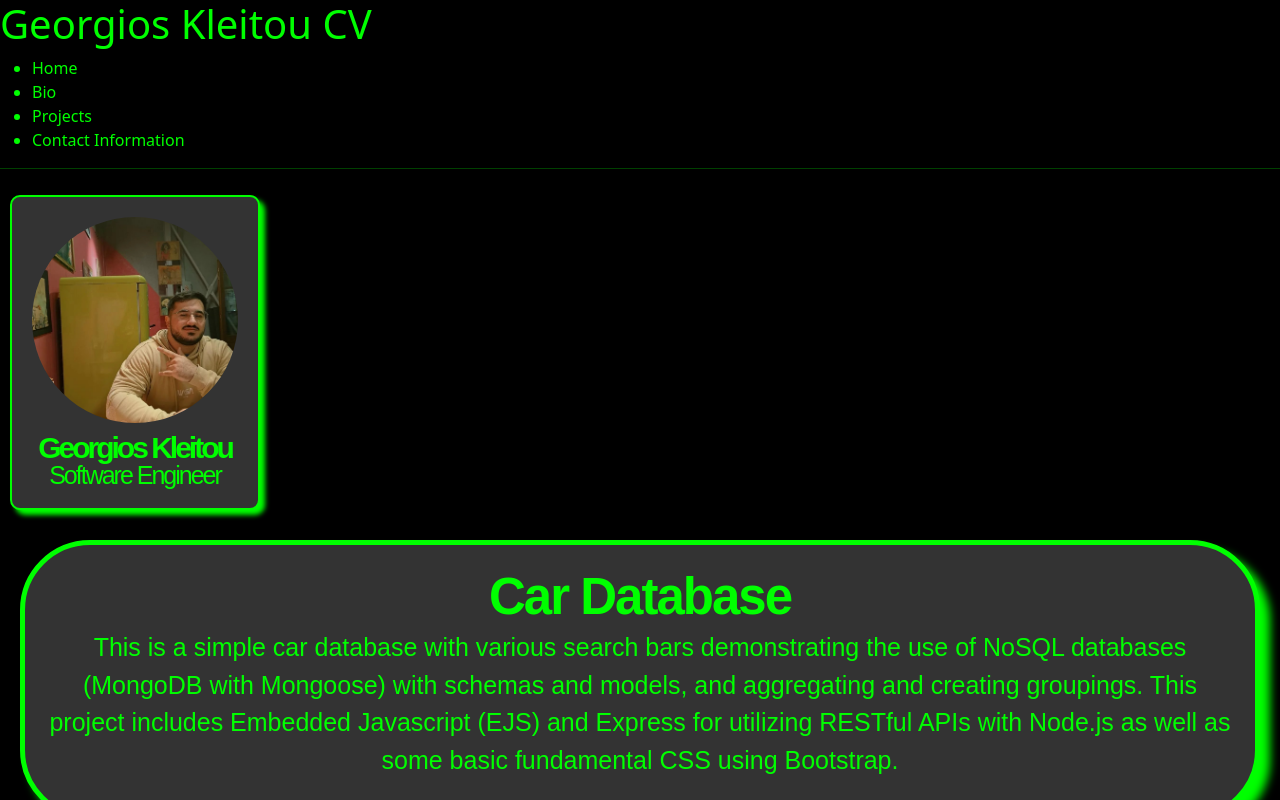
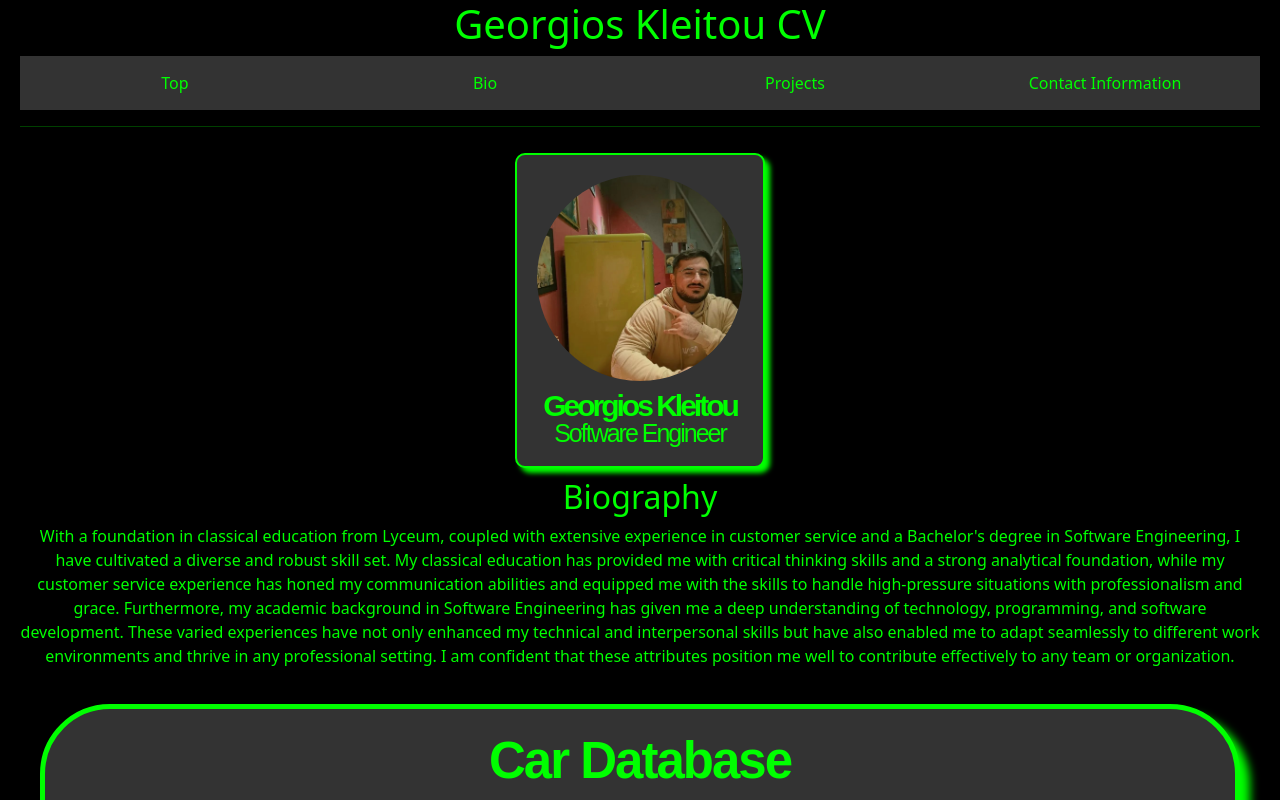
Before and after one commit to KleitouG/PortfolioCV, a React (Vite) app: page / in a window 1280 px wide. Shown: the top 800 px of the page. Built offline with nearby package versions, Linux system fonts and the light colour scheme.

Commit message:
Updated NavBar, included Bio

```diff
--- a/src/App.jsx
+++ b/src/App.jsx
@@ -2,6 +2,7 @@ import Header from "./Header"
 import Footer from "./Footer"
 import Projects from "./Projects"
 import First from "./First"
+import Bio from "./Bio"
 import 'bootstrap/dist/css/bootstrap.min.css';
 
 function App() {
@@ -9,6 +10,7 @@ function App() {
   <>
     <Header/>
     <First/>
+    <Bio/>
     <Projects/>
     <Footer/>
   </>
--- a/src/Bio.jsx
+++ b/src/Bio.jsx
@@ -1,6 +1,8 @@
 function Bio(){
     return(
+        <section id="Bio">
             <div className="bio-div">
+                <h2>Biography</h2>
                     <p>With a foundation in classical education from Lyceum, coupled with extensive experience in customer service and a
                         Bachelor's degree in Software Engineering, I have cultivated a diverse and robust skill set. My classical education has
                         provided me with critical thinking skills and a strong analytical foundation, while my customer service experience has
@@ -12,6 +14,7 @@ function Bio(){
                         effectively to any team or organization.
                     </p>
             </div>
+        </section>
     );
 }
 
--- a/src/Header.jsx
+++ b/src/Header.jsx
@@ -1,18 +1,18 @@
-function Header(){
-    return(
+function Header() {
+    return (
       <header>
         <h1>Georgios Kleitou CV</h1>
-            <nav>
+        <nav className="navbar">
           <ul>
-                    <li><a href="#"></a>Home</li>
-                    <li><a href="#"></a>Bio</li>
-                    <li><a href="#"></a>Projects</li>
-                    <li><a href="#"></a>Contact Information</li>
+            <li><a href="#">Top</a></li>
+            <li><a href="#Bio">Bio</a></li>
+            <li><a href="#Projects">Projects</a></li>
+            <li><a href="#Contact">Contact Information</a></li>
           </ul>
         </nav>
-            <hr></hr>
+        <hr />
       </header>
     );
   }
 
-export default Header
+  export default Header;
--- a/src/Projects.jsx
+++ b/src/Projects.jsx
@@ -24,6 +24,7 @@ function Projects() {
   const Project5 = 'Mobile App Development';
 
   return (
+    <section id='Projects'>
       <div>
         <div>
         <div className='projects-div'>
@@ -290,6 +291,7 @@ function Projects() {
           <p></p>
         </div>
       </div>
+    </section>
   );
 }
 
--- a/src/index.css
+++ b/src/index.css
@@ -1,7 +1,60 @@
-body{
-  background-color: black ;
-  color:rgb(0, 255, 0);
+* {
+  margin: 0;
+  padding: 0;
+  box-sizing: border-box;
 }
+
+body {
+  background-color: black;
+  color: rgb(0, 255, 0);
+  text-align: center;
+  margin-left: 20px;
+  margin-right: 20px;
+}
+
+h1 {
+  text-align: center;
+}
+
+.navbar {
+  display: flex;
+  justify-content: center;
+  background-color: rgb(51, 51, 51);
+  padding: 0;
+  margin: 0;
+  width: 100%;
+}
+
+.navbar ul {
+  display: flex;
+  list-style: none;
+  padding: 0;
+  margin: 0;
+  width: 100%;
+}
+
+.navbar li {
+  flex: 1;
+  display: flex;
+  justify-content: center;
+  align-items: center;
+}
+
+.navbar a {
+  display: flex;
+  justify-content: center;
+  align-items: center;
+  text-decoration: none;
+  padding: 15px;
+  color: rgb(0, 255, 0);
+  width: 100%;
+  height: 100%;
+}
+
+.navbar a:hover {
+  background-color: rgb(102, 101, 101);
+}
+
 
 .pfp-picture-div{
   background-color: rgb(51, 51, 51); ;
```
Lines whose indentation alone changed are shown as unchanged.
